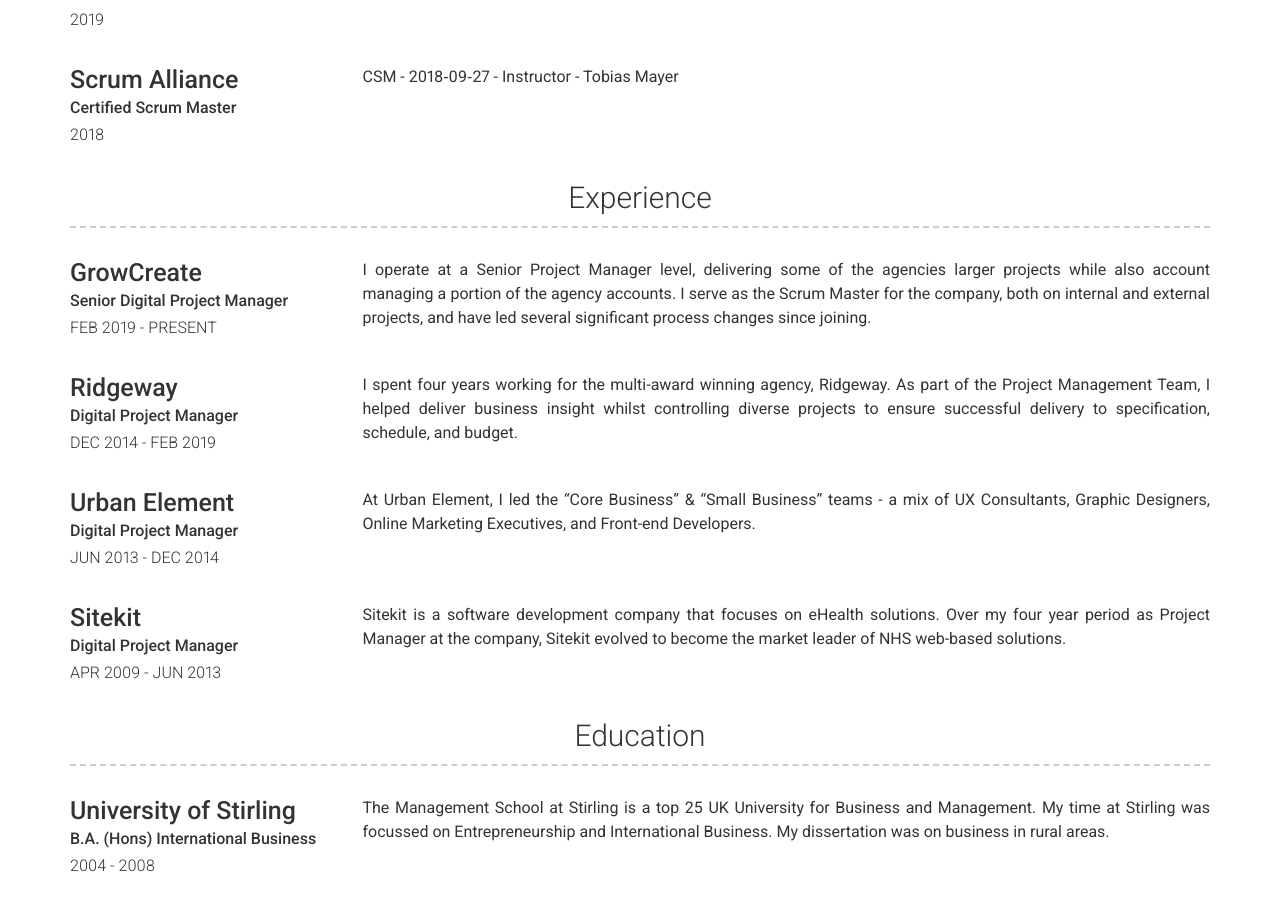
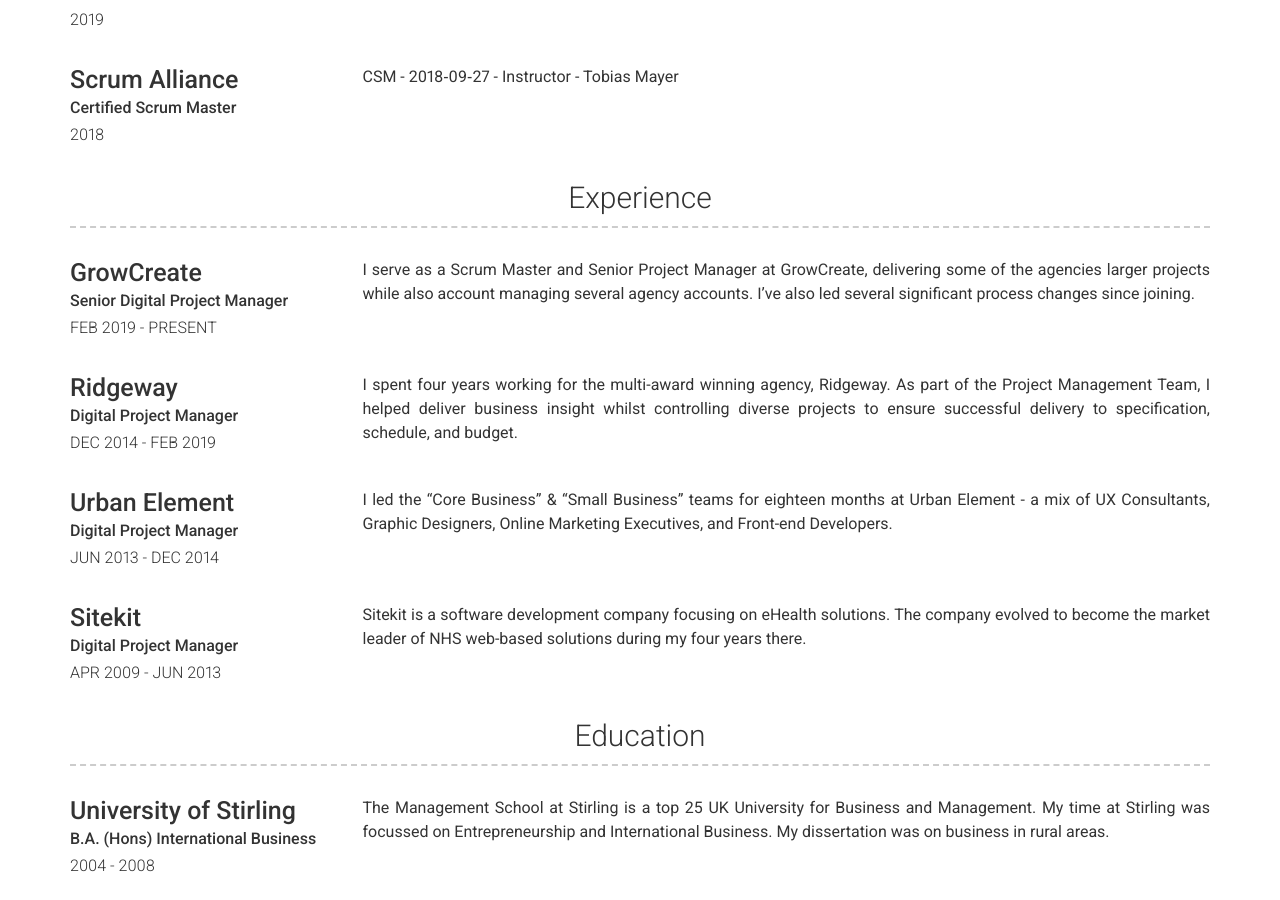
Before and after one commit to csgdavidson/Charlie-Davidson2, a Jekyll site: the page built from index.md, in a window 1280 px wide and 900 px high, scrolled down 657 px. Built offline with Jekyll 4.4.1, drawn with Linux system fonts in a browser that asks for light colours; nearby versions of some CDN libraries.

Commit message:
Update experience.yml

```diff
--- a/_data/experience.yml
+++ b/_data/experience.yml
@@ -4,7 +4,7 @@
   job_title: Senior Digital Project Manager
   dates: FEB 2019 - PRESENT
   description:
-    I operate at a Senior Project Manager level, delivering some of the agencies larger projects while also account managing a portion of the agency accounts. I serve as the Scrum Master for the company, both on internal and external projects, and have led several significant process changes since joining.
+    I serve as a Scrum Master and Senior Project Manager at GrowCreate, delivering some of the agencies larger projects while also account managing several agency accounts. I've also led several significant process changes since joining.
 
 - company: Ridgeway
   job_title: Digital Project Manager
@@ -16,10 +16,10 @@
   job_title: Digital Project Manager
   dates: JUN 2013 - DEC 2014
   description:
-    At Urban Element, I led the "Core Business" & "Small Business" teams - a mix of UX Consultants, Graphic Designers, Online Marketing Executives, and Front-end Developers.
+    I led the "Core Business" & "Small Business" teams for eighteen months at Urban Element - a mix of UX Consultants, Graphic Designers, Online Marketing Executives, and Front-end Developers.
 
 - company: Sitekit
   job_title: Digital Project Manager
   dates: APR 2009 - JUN 2013
   description:
-    Sitekit is a software development company that focuses on eHealth solutions. Over my four year period as Project Manager at the company, Sitekit evolved to become the market leader of NHS web-based solutions.
+    Sitekit is a software development company focusing on eHealth solutions. The company evolved to become the market leader of NHS web-based solutions during my four years there.
```
